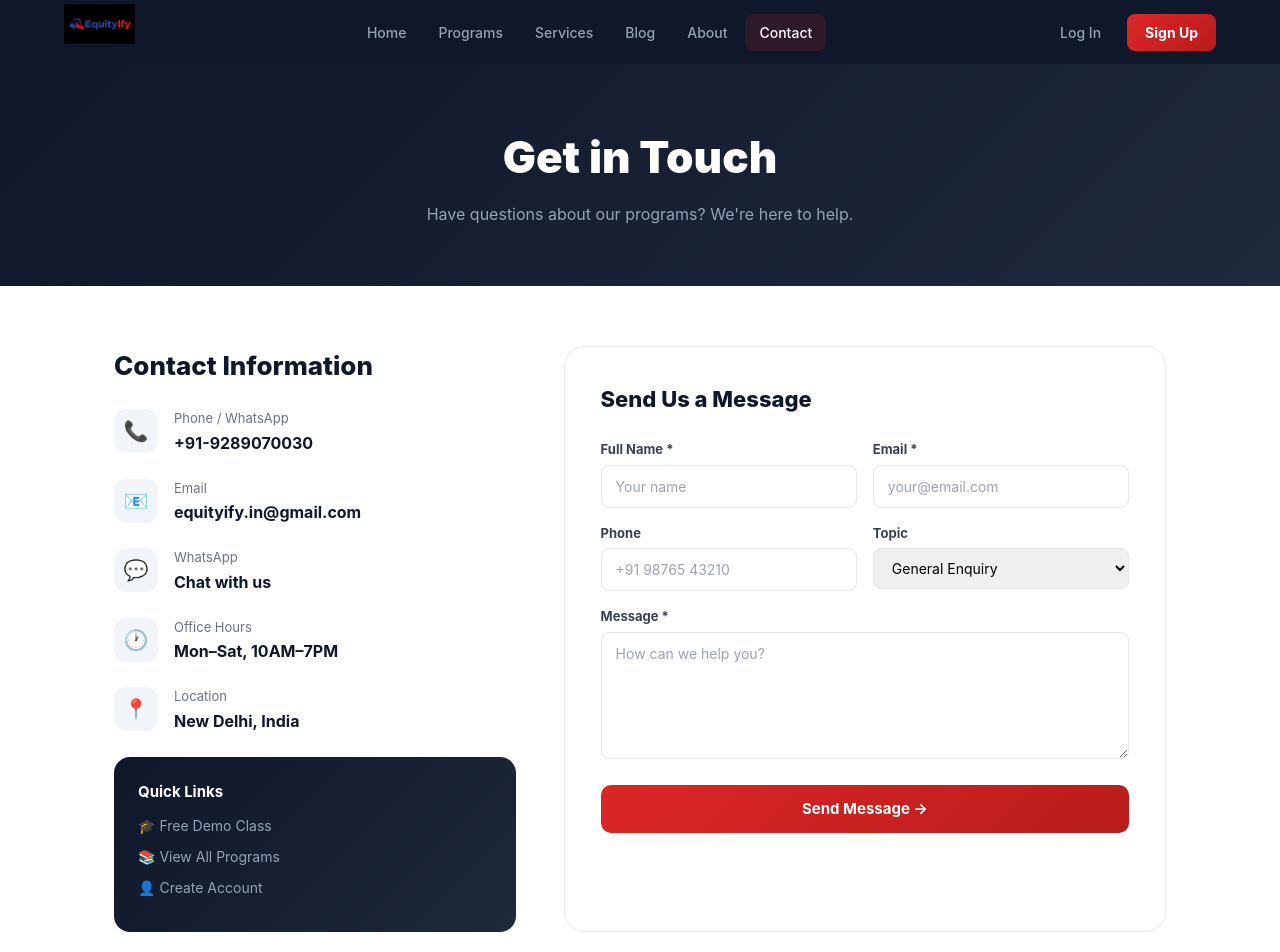
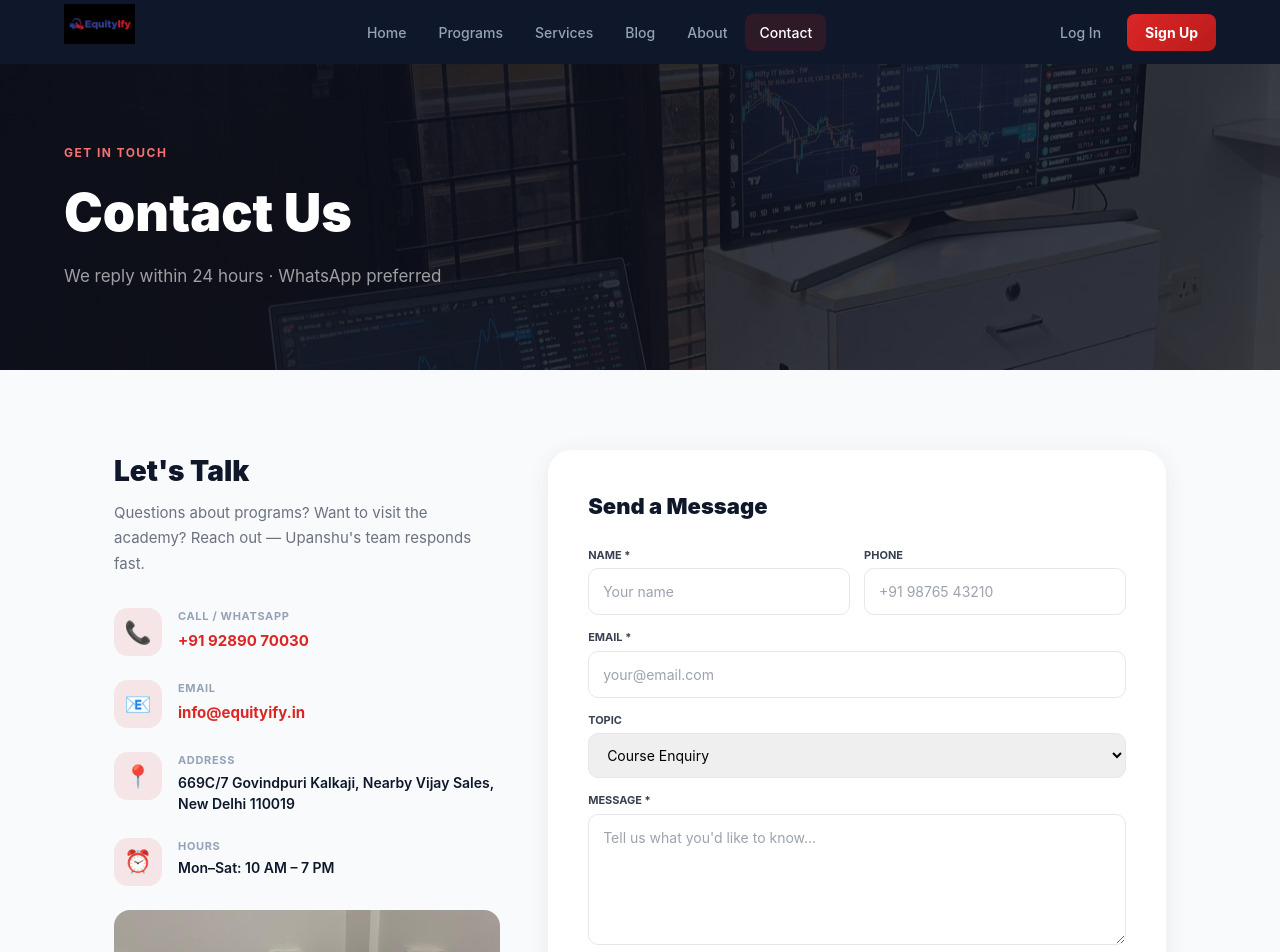
Before and after one commit to ankittiwari373164/equityify, a Next.js app: page /contact in a window 1280 px wide. Shown: the top 952 px of the page. Built offline with nearby package versions, Linux system fonts and the light colour scheme.

Commit message:
Update page.tsx

```diff
--- a/app/contact/page.tsx
+++ b/app/contact/page.tsx
@@ -4,7 +4,7 @@ import Navbar from '@/components/Navbar'
 import Footer from '@/components/Footer'
 
 export default function ContactPage() {
-  const [form, setForm] = useState({ name: '', email: '', phone: '', topic: 'General Enquiry', message: '' })
+  const [form, setForm] = useState({ name:'', email:'', phone:'', topic:'Course Enquiry', message:'' })
   const [loading, setLoading] = useState(false)
   const [success, setSuccess] = useState(false)
   const [error, setError] = useState('')
@@ -13,124 +13,95 @@ export default function ContactPage() {
     setError('')
     if (!form.name || !form.email || !form.message) { setError('Name, email and message are required.'); return }
     setLoading(true)
-    const res = await fetch('/api/contact', {
-      method: 'POST',
-      headers: { 'Content-Type': 'application/json' },
-      body: JSON.stringify(form)
-    })
-    const data = await res.json()
+    const res = await fetch('/api/contact', { method:'POST', headers:{'Content-Type':'application/json'}, body:JSON.stringify(form) })
     setLoading(false)
-    if (!res.ok) { setError(data.message || 'Failed to send.'); return }
+    if (!res.ok) { setError('Failed to send. Please try again.'); return }
     setSuccess(true)
   }
+
+  const inp = { width:'100%', padding:'12px 14px', border:'1.5px solid #E5E7EB', borderRadius:10, fontSize:14, outline:'none', boxSizing:'border-box' as const, fontFamily:'inherit' }
 
   return (
     <>
       <Navbar />
-      <div style={{ background: 'linear-gradient(135deg,#0F172A,#1E293B)', padding: '60px 24px', textAlign: 'center' }}>
-        <h1 style={{ fontSize: 44, fontWeight: 900, color: '#fff', marginBottom: 12 }}>Get in Touch</h1>
-        <p style={{ color: '#94A3B8', fontSize: 16 }}>Have questions about our programs? We&apos;re here to help.</p>
+
+      {/* HERO — signboard bg */}
+      <div style={{ position:'relative', overflow:'hidden', minHeight:300, display:'flex', alignItems:'center' }}>
+        <div style={{ position:'absolute', inset:0, backgroundImage:'url(/images/signboard-2.jpg)', backgroundSize:'cover', backgroundPosition:'center' }} />
+        <div style={{ position:'absolute', inset:0, background:'linear-gradient(135deg,rgba(10,14,26,0.95),rgba(10,14,26,0.75))' }} />
+        <div style={{ position:'relative', zIndex:1, maxWidth:1200, margin:'0 auto', padding:'80px 24px', width:'100%' }}>
+          <div style={{ color:'#F87171', fontSize:12, fontWeight:700, letterSpacing:'0.12em', textTransform:'uppercase', marginBottom:12 }}>GET IN TOUCH</div>
+          <h1 style={{ fontSize:52, fontWeight:900, color:'#fff', marginBottom:12 }}>Contact Us</h1>
+          <p style={{ color:'rgba(255,255,255,0.6)', fontSize:17 }}>We reply within 24 hours · WhatsApp preferred</p>
+        </div>
       </div>
 
-      <div style={{ maxWidth: 1100, margin: '0 auto', padding: '60px 24px' }}>
-        <div className="contact-grid" style={{ display: 'grid', gridTemplateColumns: '1fr 1.5fr', gap: 48 }}>
-          {/* Contact Info */}
+      <div style={{ background:'#F8FAFC', padding:'80px 0' }}>
+        <div style={{ maxWidth:1100, margin:'0 auto', padding:'0 24px' }}>
+          <div className="contact-grid" style={{ display:'grid', gridTemplateColumns:'1fr 1.6fr', gap:48 }}>
+
+            {/* Info */}
             <div>
-            <h2 style={{ fontSize: 26, fontWeight: 800, color: '#0F172A', marginBottom: 24 }}>Contact Information</h2>
-            {[
-              ['📞', 'Phone / WhatsApp', '+91-9289070030', 'tel:+919289070030'],
-              ['📧', 'Email', 'equityify.in@gmail.com', 'mailto:equityify.in@gmail.com'],
-              ['💬', 'WhatsApp', 'Chat with us', 'https://wa.me/919289070030'],
-              ['🕐', 'Office Hours', 'Mon–Sat, 10AM–7PM', null],
-              ['📍', 'Location', 'New Delhi, India', null],
-            ].map(([icon, label, value, link]) => (
-              <div key={label as string} style={{ display: 'flex', gap: 16, alignItems: 'flex-start', marginBottom: 24 }}>
-                <div style={{ width: 44, height: 44, background: '#F1F5F9', borderRadius: 12, display: 'flex', alignItems: 'center', justifyContent: 'center', fontSize: 20, flexShrink: 0 }}>{icon}</div>
+              <h2 style={{ fontSize:28, fontWeight:900, color:'#0F172A', marginBottom:8 }}>Let&apos;s Talk</h2>
+              <p style={{ color:'#6B7280', fontSize:15, lineHeight:1.7, marginBottom:32 }}>Questions about programs? Want to visit the academy? Reach out — Upanshu&apos;s team responds fast.</p>
+
+              {[['📞','Call / WhatsApp','+91 92890 70030','https://wa.me/919289070030'],['📧','Email','info@equityify.in','mailto:info@equityify.in'],['📍','Address','669C/7 Govindpuri Kalkaji, Nearby Vijay Sales, New Delhi 110019',null],['⏰','Hours','Mon–Sat: 10 AM – 7 PM',null]].map(([icon,label,value,href]) => (
+                <div key={label as string} style={{ display:'flex', gap:16, marginBottom:24, alignItems:'flex-start' }}>
+                  <div style={{ width:48, height:48, background:'rgba(220,38,38,0.1)', borderRadius:14, display:'flex', alignItems:'center', justifyContent:'center', fontSize:22, flexShrink:0 }}>{icon}</div>
                   <div>
-                  <div style={{ fontSize: 13, color: '#6B7280', marginBottom: 2 }}>{label}</div>
-                  {link ? (
-                    <a href={link} style={{ fontSize: 16, fontWeight: 700, color: '#0F172A' }}>{value}</a>
-                  ) : (
-                    <div style={{ fontSize: 16, fontWeight: 700, color: '#0F172A' }}>{value}</div>
-                  )}
+                    <div style={{ fontSize:11, color:'#94A3B8', fontWeight:700, textTransform:'uppercase', letterSpacing:'0.06em', marginBottom:3 }}>{label}</div>
+                    {href ? <a href={href as string} target="_blank" rel="noreferrer" style={{ fontSize:15, fontWeight:700, color:'#DC2626', textDecoration:'none' }}>{value}</a>
+                      : <div style={{ fontSize:14, fontWeight:600, color:'#0F172A', lineHeight:1.5 }}>{value}</div>}
                   </div>
                 </div>
               ))}
 
-            <div style={{ background: 'linear-gradient(135deg,#0F172A,#1E293B)', borderRadius: 16, padding: 24, marginTop: 20 }}>
-              <h3 style={{ color: '#fff', fontWeight: 700, fontSize: 15, marginBottom: 12 }}>Quick Links</h3>
-              {[['🎓 Free Demo Class', '/programs'], ['📚 View All Programs', '/programs'], ['👤 Create Account', '/signup']].map(([label, href]) => (
-                <a key={label as string} href={href as string} style={{ display: 'block', color: '#94A3B8', fontSize: 14, marginBottom: 10 }}>{label}</a>
-              ))}
+              {/* Office photo */}
+              <div style={{ borderRadius:16, overflow:'hidden', height:180, marginTop:8, position:'relative' }}>
+                <img src="/images/signboard-1.jpg" alt="Equityify Office" style={{ width:'100%', height:'100%', objectFit:'cover' }} />
+                <div style={{ position:'absolute', inset:0, background:'linear-gradient(transparent 50%,rgba(0,0,0,0.7))' }} />
+                <div style={{ position:'absolute', bottom:12, left:14, color:'#fff', fontWeight:700, fontSize:13 }}>📍 Equityify Trading Academy — New Delhi</div>
               </div>
             </div>
 
             {/* Form */}
-          <div style={{ background: '#fff', borderRadius: 20, padding: 36, border: '1px solid #E2E8F0' }}>
+            <div style={{ background:'#fff', borderRadius:24, padding:40, boxShadow:'0 4px 24px rgba(0,0,0,0.07)' }}>
               {success ? (
-              <div style={{ textAlign: 'center', padding: '40px 0' }}>
-                <div style={{ fontSize: 52, marginBottom: 16 }}>✅</div>
-                <h3 style={{ fontSize: 22, fontWeight: 900, color: '#0F172A', marginBottom: 10 }}>Message Sent!</h3>
-                <p style={{ color: '#6B7280', fontSize: 15, marginBottom: 24, lineHeight: 1.7 }}>We&apos;ll get back to you within 24 hours. You can also WhatsApp us at +91-9289070030 for a faster response.</p>
-                <button onClick={() => { setSuccess(false); setForm({ name: '', email: '', phone: '', topic: 'General Enquiry', message: '' }) }}
-                  style={{ background: 'linear-gradient(135deg,#DC2626,#B91C1C)', color: '#fff', border: 'none', borderRadius: 10, padding: '12px 28px', fontSize: 14, fontWeight: 700, cursor: 'pointer' }}>
-                  Send Another Message
-                </button>
+                <div style={{ textAlign:'center', padding:'40px 0' }}>
+                  <div style={{ fontSize:64, marginBottom:16 }}>✅</div>
+                  <h3 style={{ fontSize:24, fontWeight:900, color:'#0F172A', marginBottom:8 }}>Message Sent!</h3>
+                  <p style={{ color:'#6B7280', fontSize:15, lineHeight:1.7, marginBottom:24 }}>Thank you! Upanshu&apos;s team will respond within 24 hours.</p>
+                  <button onClick={() => { setSuccess(false); setForm({ name:'', email:'', phone:'', topic:'Course Enquiry', message:'' }) }}
+                    style={{ background:'linear-gradient(135deg,#DC2626,#B91C1C)', color:'#fff', border:'none', borderRadius:10, padding:'12px 28px', fontSize:14, fontWeight:700, cursor:'pointer' }}>Send Another</button>
                 </div>
               ) : (
                 <>
-                <h2 style={{ fontSize: 22, fontWeight: 800, color: '#0F172A', marginBottom: 24 }}>Send Us a Message</h2>
-                {error && <div style={{ background: '#FEE2E2', color: '#DC2626', padding: '10px 14px', borderRadius: 8, fontSize: 13, marginBottom: 16, fontWeight: 600 }}>⚠️ {error}</div>}
-
-                <div className="contact-name-email" style={{ display: 'grid', gridTemplateColumns: '1fr 1fr', gap: 16, marginBottom: 16 }}>
-                  <div>
-                    <label style={{ fontSize: 13, fontWeight: 700, color: '#374151', display: 'block', marginBottom: 5 }}>Full Name *</label>
-                    <input value={form.name} onChange={e => setForm({ ...form, name: e.target.value })} placeholder="Your name"
-                      style={{ width: '100%', padding: '10px 14px', border: '1.5px solid #E5E7EB', borderRadius: 8, fontSize: 14, outline: 'none', boxSizing: 'border-box' }} />
+                  <h3 style={{ fontSize:22, fontWeight:900, color:'#0F172A', marginBottom:24 }}>Send a Message</h3>
+                  {error && <div style={{ background:'#FEE2E2', color:'#DC2626', padding:'10px 14px', borderRadius:8, fontSize:13, marginBottom:16, fontWeight:600 }}>⚠️ {error}</div>}
+                  <div style={{ display:'grid', gridTemplateColumns:'1fr 1fr', gap:14, marginBottom:14 }}>
+                    <div><label style={{ fontSize:11, fontWeight:700, color:'#374151', display:'block', marginBottom:5, textTransform:'uppercase' }}>Name *</label><input value={form.name} onChange={e => setForm({...form,name:e.target.value})} placeholder="Your name" style={inp} /></div>
+                    <div><label style={{ fontSize:11, fontWeight:700, color:'#374151', display:'block', marginBottom:5, textTransform:'uppercase' }}>Phone</label><input value={form.phone} onChange={e => setForm({...form,phone:e.target.value})} placeholder="+91 98765 43210" style={inp} /></div>
                   </div>
-                  <div>
-                    <label style={{ fontSize: 13, fontWeight: 700, color: '#374151', display: 'block', marginBottom: 5 }}>Email *</label>
-                    <input value={form.email} onChange={e => setForm({ ...form, email: e.target.value })} type="email" placeholder="your@email.com"
-                      style={{ width: '100%', padding: '10px 14px', border: '1.5px solid #E5E7EB', borderRadius: 8, fontSize: 14, outline: 'none', boxSizing: 'border-box' }} />
-                  </div>
-                </div>
-
-                <div style={{ display: 'grid', gridTemplateColumns: '1fr 1fr', gap: 16, marginBottom: 16 }}>
-                  <div>
-                    <label style={{ fontSize: 13, fontWeight: 700, color: '#374151', display: 'block', marginBottom: 5 }}>Phone</label>
-                    <input value={form.phone} onChange={e => setForm({ ...form, phone: e.target.value })} type="tel" placeholder="+91 98765 43210"
-                      style={{ width: '100%', padding: '10px 14px', border: '1.5px solid #E5E7EB', borderRadius: 8, fontSize: 14, outline: 'none', boxSizing: 'border-box' }} />
-                  </div>
-                  <div>
-                    <label style={{ fontSize: 13, fontWeight: 700, color: '#374151', display: 'block', marginBottom: 5 }}>Topic</label>
-                    <select value={form.topic} onChange={e => setForm({ ...form, topic: e.target.value })}
-                      style={{ width: '100%', padding: '10px 14px', border: '1.5px solid #E5E7EB', borderRadius: 8, fontSize: 14, outline: 'none', boxSizing: 'border-box' }}>
-                      {['General Enquiry', 'Course Information', 'Payment Query', 'Technical Issue', 'NISM Certification', 'Career Guidance'].map(t => <option key={t}>{t}</option>)}
+                  <div style={{ marginBottom:14 }}><label style={{ fontSize:11, fontWeight:700, color:'#374151', display:'block', marginBottom:5, textTransform:'uppercase' }}>Email *</label><input value={form.email} onChange={e => setForm({...form,email:e.target.value})} type="email" placeholder="your@email.com" style={inp} /></div>
+                  <div style={{ marginBottom:14 }}>
+                    <label style={{ fontSize:11, fontWeight:700, color:'#374151', display:'block', marginBottom:5, textTransform:'uppercase' }}>Topic</label>
+                    <select value={form.topic} onChange={e => setForm({...form,topic:e.target.value})} style={inp}>
+                      {['Course Enquiry','Batch Schedule','Fees & Payment','Technical Analysis','General Enquiry'].map(t => <option key={t}>{t}</option>)}
                     </select>
                   </div>
-                </div>
-
-                <div style={{ marginBottom: 20 }}>
-                  <label style={{ fontSize: 13, fontWeight: 700, color: '#374151', display: 'block', marginBottom: 5 }}>Message *</label>
-                  <textarea value={form.message} onChange={e => setForm({ ...form, message: e.target.value })} rows={5} placeholder="How can we help you?"
-                    style={{ width: '100%', padding: '10px 14px', border: '1.5px solid #E5E7EB', borderRadius: 8, fontSize: 14, outline: 'none', resize: 'vertical', boxSizing: 'border-box' }} />
-                </div>
-
-                <button onClick={handleSubmit} disabled={loading}
-                  style={{ width: '100%', background: loading ? '#9CA3AF' : 'linear-gradient(135deg,#DC2626,#B91C1C)', color: '#fff', border: 'none', borderRadius: 10, padding: '13px', fontSize: 15, fontWeight: 700, cursor: loading ? 'not-allowed' : 'pointer' }}>
-                  {loading ? 'Sending…' : 'Send Message →'}
+                  <div style={{ marginBottom:24 }}><label style={{ fontSize:11, fontWeight:700, color:'#374151', display:'block', marginBottom:5, textTransform:'uppercase' }}>Message *</label><textarea value={form.message} onChange={e => setForm({...form,message:e.target.value})} rows={5} placeholder="Tell us what you'd like to know..." style={{...inp, resize:'vertical'}} /></div>
+                  <button onClick={handleSubmit} disabled={loading} style={{ width:'100%', background:loading?'#9CA3AF':'linear-gradient(135deg,#DC2626,#B91C1C)', color:'#fff', border:'none', borderRadius:10, padding:'14px', fontSize:15, fontWeight:700, cursor:loading?'not-allowed':'pointer', boxShadow:'0 4px 15px rgba(220,38,38,0.3)' }}>
+                    {loading?'Sending…':'Send Message →'}
                   </button>
                 </>
               )}
             </div>
           </div>
         </div>
+      </div>
 
       <Footer />
-      <style>{`
-        @media(max-width:900px){.contact-grid{grid-template-columns:1fr!important;}}
-        @media(max-width:640px){.contact-name-email{grid-template-columns:1fr!important;}}
-      `}</style>
+      <style>{`@media(max-width:900px){.contact-grid{grid-template-columns:1fr!important;}}`}</style>
     </>
   )
 }
```
Lines whose indentation alone changed are shown as unchanged.
